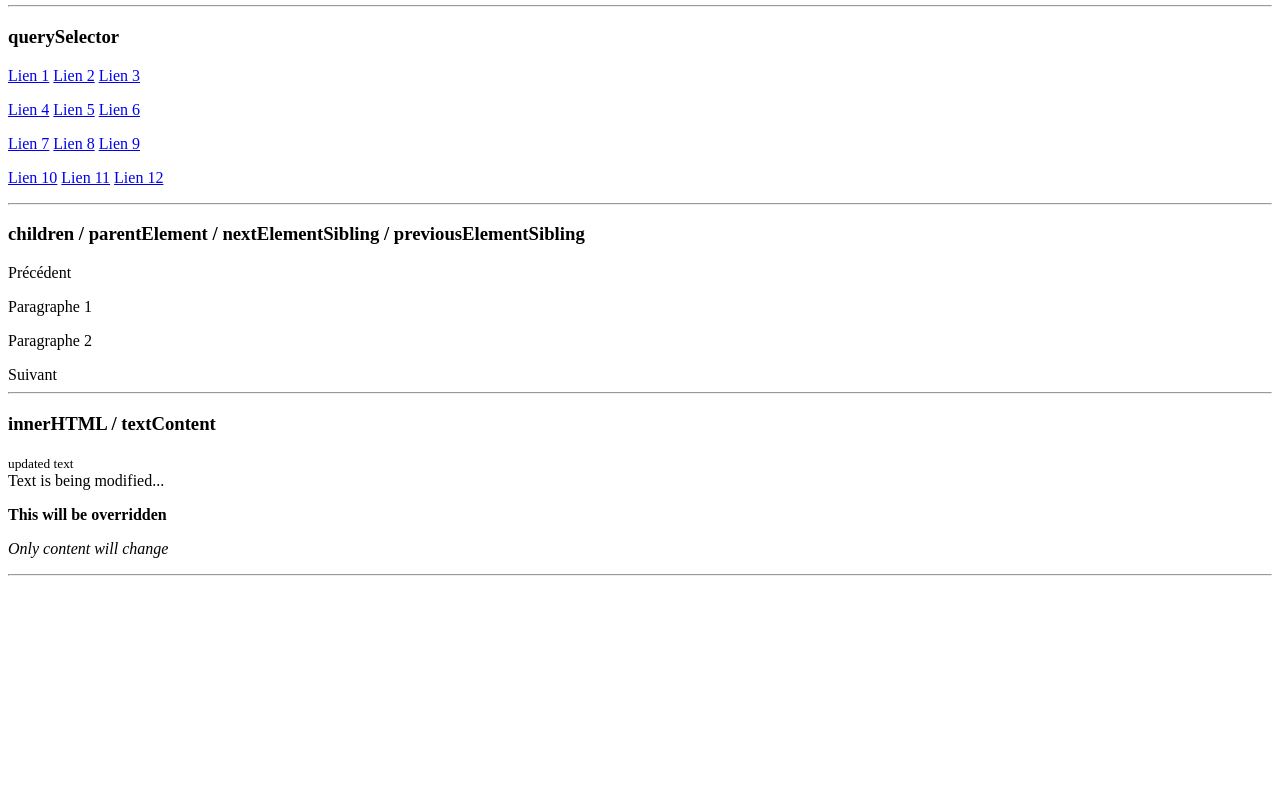
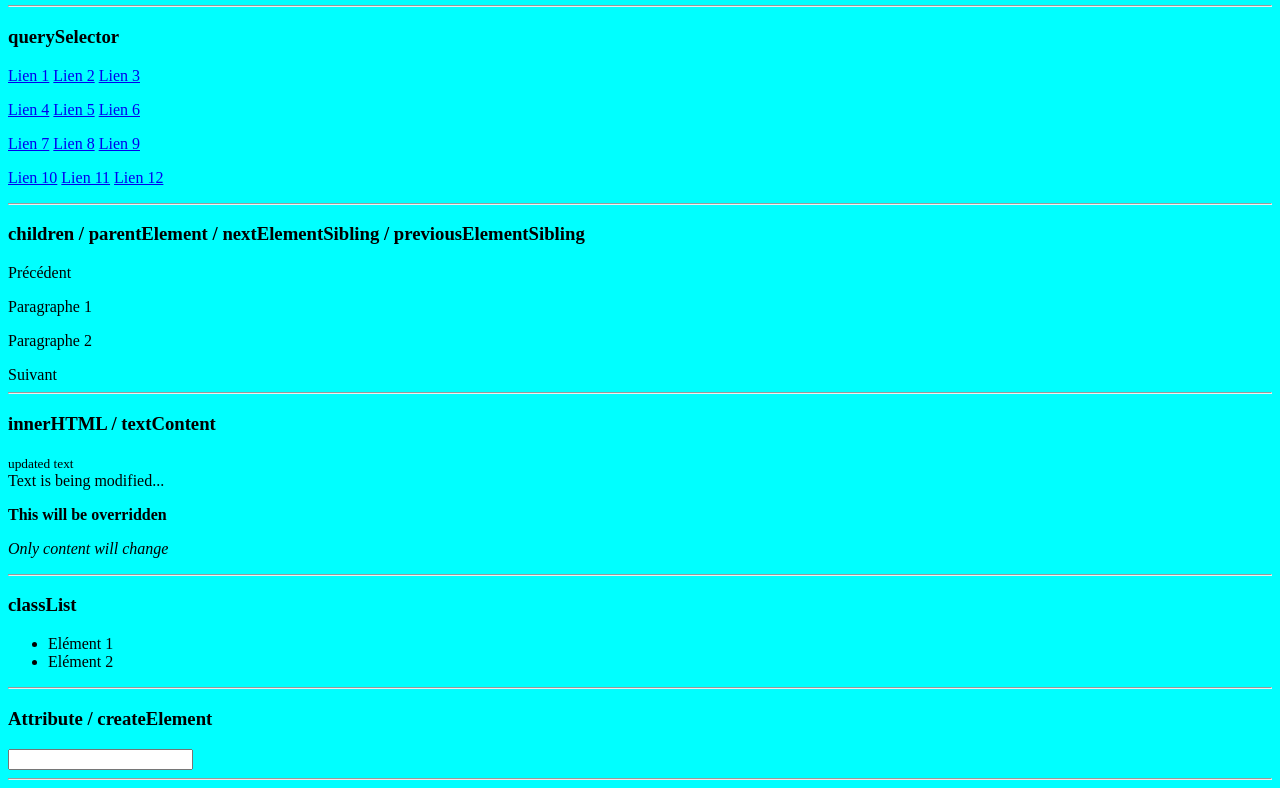
Before and after one commit to ifx-code/javascript-for-web, a plain HTML site: page index.html in a window 1280 px wide. Shown: the part 335-1123 px from the top of the page. Before the commit the page ends 919 px from the top, so only its background shows below. Drawn offline with Linux system fonts and the light colour scheme.

Commit message:
modify the DOM & createELement

```diff
--- a/index.html
+++ b/index.html
@@ -86,6 +86,22 @@
         </div>
         <hr>
 
+        <h3>classList</h3>
+        <div id="class-list" class="class-list-1 cl-contain">
+            <ul>
+                <li>Elément 1</li>
+                <li>Elément 2</li>
+            </ul>
+        </div>
+        <hr>
+
+        <h3>Attribute / createElement</h3>
+        <form id="my-form">
+            <input/>
+        </form>
+        <hr>
+
+
         <script src="./scripts.js"></script>
     </body>
 </html>
--- a/scripts.js
+++ b/scripts.js
@@ -41,3 +41,46 @@ var htmlData = elem.querySelector('.html-data');
 htmlData.innerHTML = '<small>updated text</small>';
 var contentData = elem.querySelector('.content-data');
 contentData.textContent = 'Text is being modified...';
+
+const eltClassList = document.getElementById('class-list');
+
+// Add class
+eltClassList.classList.add("class-list-2");
+
+// Remove Class
+eltClassList.classList.remove("class-list-1");
+
+// verify if element contains class
+if (eltClassList.classList.contains("class-list-2")) {
+    //console.log('class found')
+}
+
+// Replace class
+eltClassList.classList.replace("cl-contain" , "cl-contain-2");
+
+// Return HTML Collection
+var body = document.getElementsByTagName("body");
+
+// Return HTML string
+var body = document.querySelector("body");
+body.style.backgroundColor = 'cyan';
+
+// Return HTML String
+var myFormElem = document.getElementById('my-form');
+var input = myFormElem.getElementsByTagName('input');
+input = input[0]; // Convert to String
+
+input.setAttribute("type", "password");         // Change le type de l'input en un type password
+input.setAttribute("name", "my-password");      // Change le nom de l'input en my-password
+//console.log(input.getAttribute("name"));        // Retourne my-password
+
+const newElement = document.createElement('span');
+
+// Append HTML
+myFormElem.appendChild(newElement);
+
+// Remove HTML
+myFormElem.removeChild(newElement);
+
+// Remove HTML
+// myFormElem.replaceChild(document.createElement("article"), newElement);
```
Also changed, not shown: README.md.
